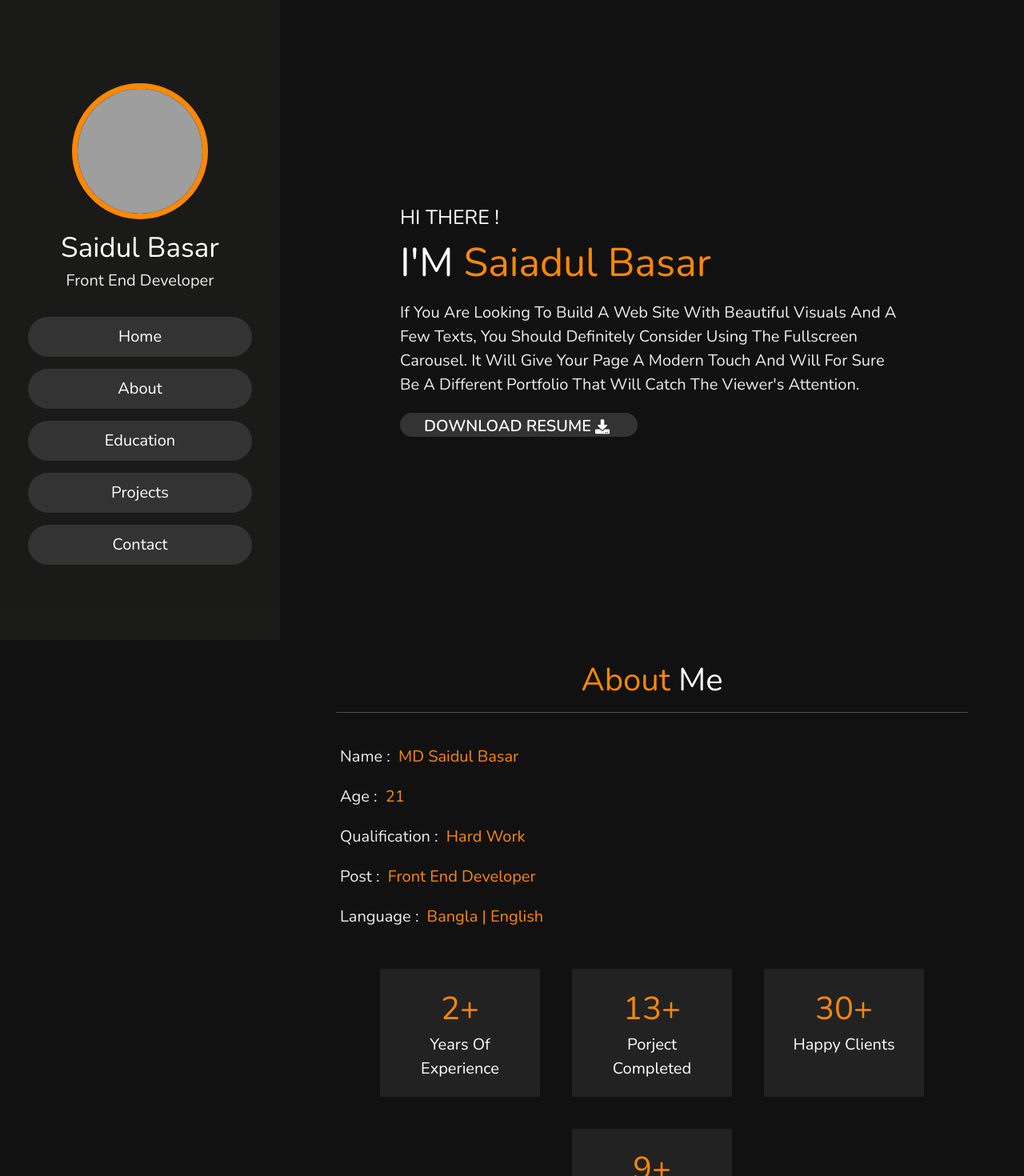
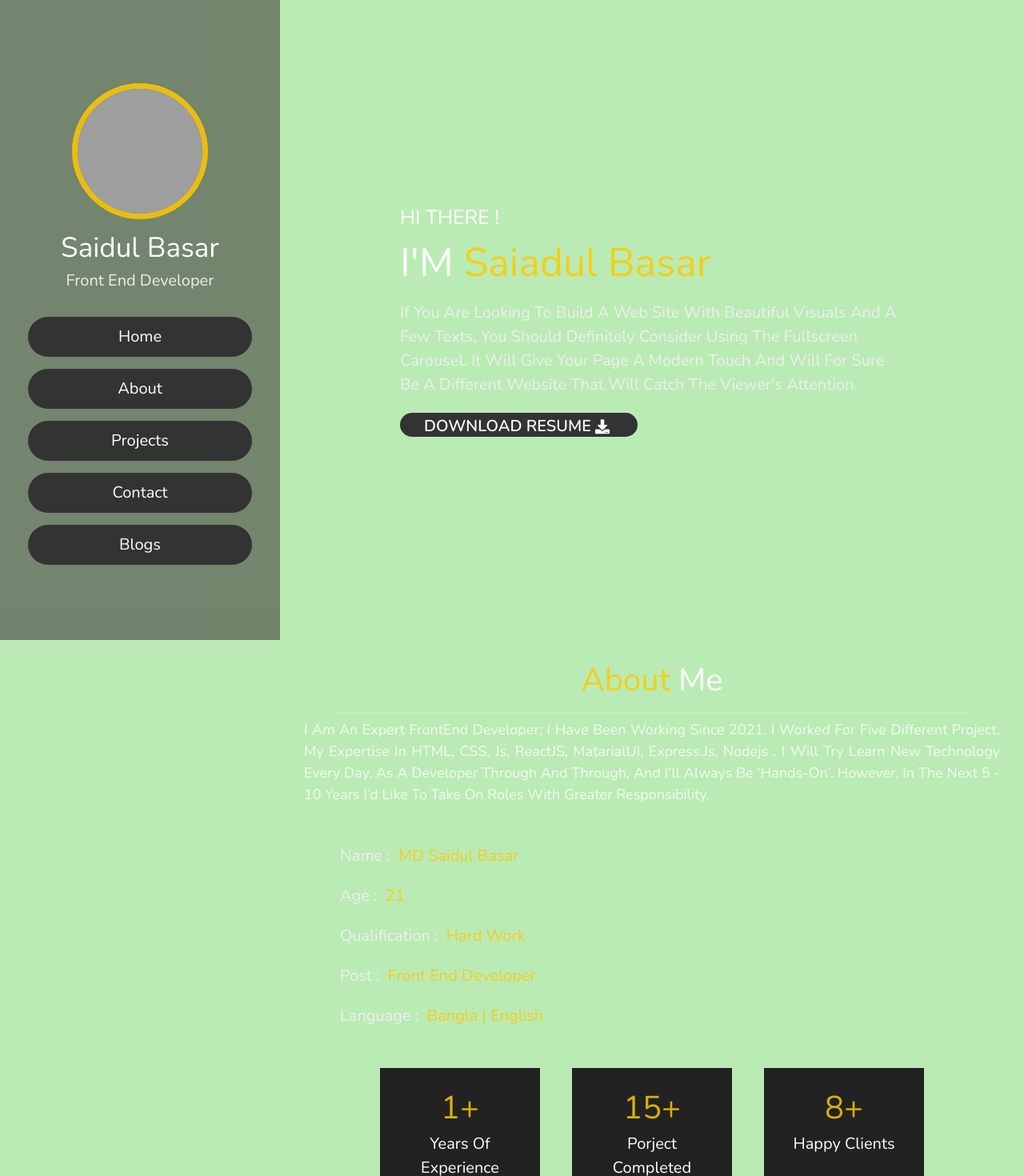
Before and after one commit to shaiadul/React-Protfolio, a React (Create React App) app: page / in a window 1280 px wide. Shown: the top 1470 px of the page at 80% size. Built offline with nearby package versions, Linux system fonts and the light colour scheme; grey boxes are pictures that could not be loaded.

Commit message:
addeded blog page

```diff
--- /dev/null
+++ b/public/Blog.html
@@ -0,0 +1,25 @@
+<!DOCTYPE html>
+<html lang="en">
+<head>
+    <meta charset="UTF-8">
+    <meta http-equiv="X-UA-Compatible" content="IE=edge">
+    <meta name="viewport" content="width=device-width, initial-scale=1.0">
+    <title>Blog</title>
+    <!--  -->
+    <style>
+        body {
+            background-color: rgba(0, 0, 0, 0.849);
+        }
+        h1{
+            text-align: center;
+            font-size: 51px;
+            font-weight: 800;
+            font-family: Georgia, 'Times New Roman', Times, serif;
+        }
+    </style>
+    <!--  -->
+</head>
+<body>
+    <h1>Coming Soon</h1>
+</body>
+</html>
--- a/src/Pages/Home.css
+++ b/src/Pages/Home.css
@@ -2,7 +2,7 @@
 
 :root{
     /* --yellow:#f9ca24; */
-    --yellow:#ff8800;
+    --yellow:#ffc800d8;
 }
 /* one !mportent */
 .drawer{
@@ -41,7 +41,7 @@ html::-webkit-scrollbar-thumb{
 }
 
 body{
-    background:#111;
+    background:rgba(112, 213, 101, 0.481);
     overflow-x: hidden;
     padding-left: 35rem;
 }
@@ -89,7 +89,7 @@ header{
     z-index: 1000;
     height:100%;
     width:35rem;
-    background:#42413e34;
+    background:#423f3e97;
     display: flex;
     align-items: center;
     justify-content: center;
@@ -177,7 +177,12 @@ header .navbar ul li a:hover{
     flex-wrap: wrap;
     padding:1rem 0;
 }
-
+.about-heading-me{
+    font-size: 18px;
+    margin: 8px 20px;
+    text-align: justify;
+    color: rgba(255, 255, 255, 0.823);
+}
 .about .row .info{
     flex:1 1 48rem;
     padding:2rem 1rem;
@@ -270,7 +275,9 @@ header .navbar ul li a:hover{
     color:#fff;
     background:var(--yellow);
 }
-
+.sm-text-title{
+    font-size: 15px;
+}
 .portfolio .box-container{
     display: flex;
     align-items: center;
--- a/src/Pages/Home.js
+++ b/src/Pages/Home.js
@@ -54,9 +54,10 @@ const Home = () => {
                             <ul className=''>
                                 <li><a href="#home">home</a></li>
                                 <li><a href="#about">about</a></li>
-                                <li><a href="#education">education</a></li>
+                                {/* <li><a href="#education">education</a></li> */}
                                 <li><a href="#portfolio">projects</a></li>
                                 <li><a href="#contact">contact</a></li>
+                                <li><a target="_blank" href="Blog.html">Blogs</a></li>
                             </ul>
                         </nav>
                     </header>
@@ -72,7 +73,7 @@ const Home = () => {
 
                 <h3>HI THERE !</h3>
                 <h1>I'M <span>Saiadul Basar</span></h1>
-                <p>If you are looking to build a Web Site with beautiful visuals and a few texts, you should definitely consider using the fullscreen carousel. It will give your page a modern touch and will for sure be a different portfolio that will catch the viewer's attention.
+                <p>If you are looking to build a Web Site with beautiful visuals and a few texts, you should definitely consider using the fullscreen carousel. It will give your page a modern touch and will for sure be a different website that will catch the viewer's attention.
                 </p>
                 <a href={resume} download ><button className="btn"> download Resume <i className="fas fa-download"></i> </button></a>
 
@@ -83,6 +84,7 @@ const Home = () => {
             {/* <!-- about section starts  --> */}
             <section className="about" id="about">
                 <h1 className="heading"> <span>about</span> me </h1>
+                <h1 className='about-heading-me'>I am an expert FrontEnd developer; I have been working since 2021. I worked for five different Project. My expertise in HTML, CSS, js, ReactJS, MatarialUI, Express.js, Nodejs . I will try learn new technology every day. As a developer through and through, and I’ll always be ‘hands-on’. However, in the next 5 - 10 years I’d like to take on roles with greater responsibility.</h1>
                 <div className="row">
                     <div className="info">
                         <h3> <span> name : </span> MD Saidul Basar </h3>
@@ -93,19 +95,19 @@ const Home = () => {
                     </div>
                     <div className="counter">
                         <div className="box">
-                            <span>2+</span>
+                            <span>1+</span>
                             <h3>years of experience</h3>
                         </div>
                         <div className="box">
-                            <span>13+</span>
+                            <span>15+</span>
                             <h3>porject completed</h3>
                         </div>
                         <div className="box">
-                            <span>30+</span>
+                            <span>8+</span>
                             <h3>happy clients</h3>
                         </div>
                         <div className="box">
-                            <span>9+</span>
+                            <span>3+</span>
                             <h3>awards won</h3>
                         </div>
                     </div>
@@ -174,7 +176,7 @@ const Home = () => {
 
             <section className="portfolio" id="portfolio">
 
-                <h1 className="heading"><span>Projects</span> </h1>
+                <h1 className="heading"><span>Projects</span> <small className='sm-text-title font-serif font-extrabold'>( Click project to show details )</small> </h1>
 
                 <div className="box-container">
 
--- a/src/Pages/Icon.js
+++ b/src/Pages/Icon.js
@@ -2,7 +2,7 @@ import React from 'react';
 
 const Icon = () => {
     return (
-        <div className='text-right '>
+        <div className='text-right fixed top-0 right-0'>
             <label tabIndex="1" for="dashboard-sidebar" className="btn btn-ghost lg:hidden ">
                 <svg xmlns="http://www.w3.org/2000/svg" className="h-8 w-8 border-2 p-1 border-primary rounded-full" fill="none" viewBox="0 0 24 24" stroke="currentColor"><path strokeLinecap="round" strokeLinejoin="round" strokeWidth="2" d="M4 6h16M4 12h8m-8 6h16" /></svg>
             </label>
```
